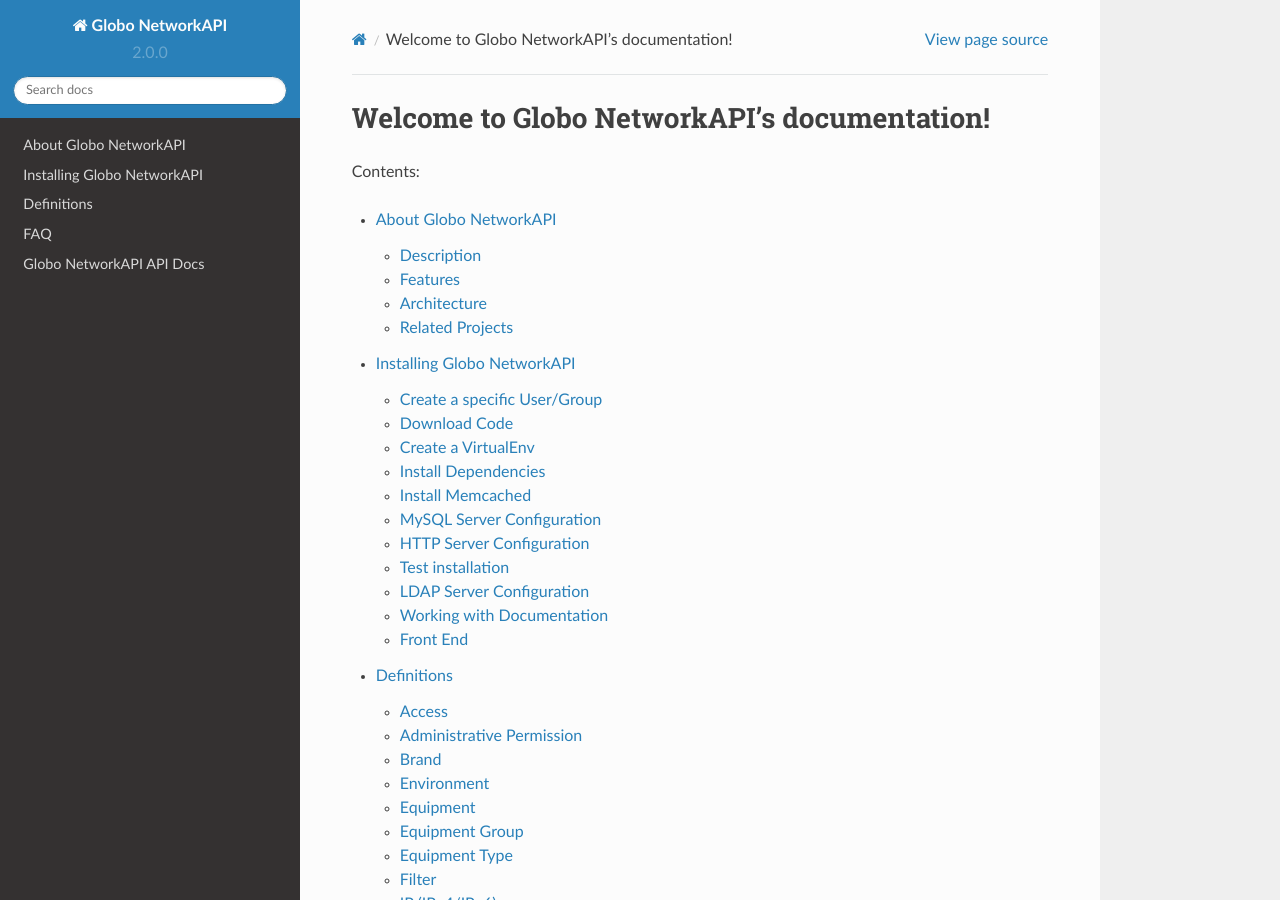
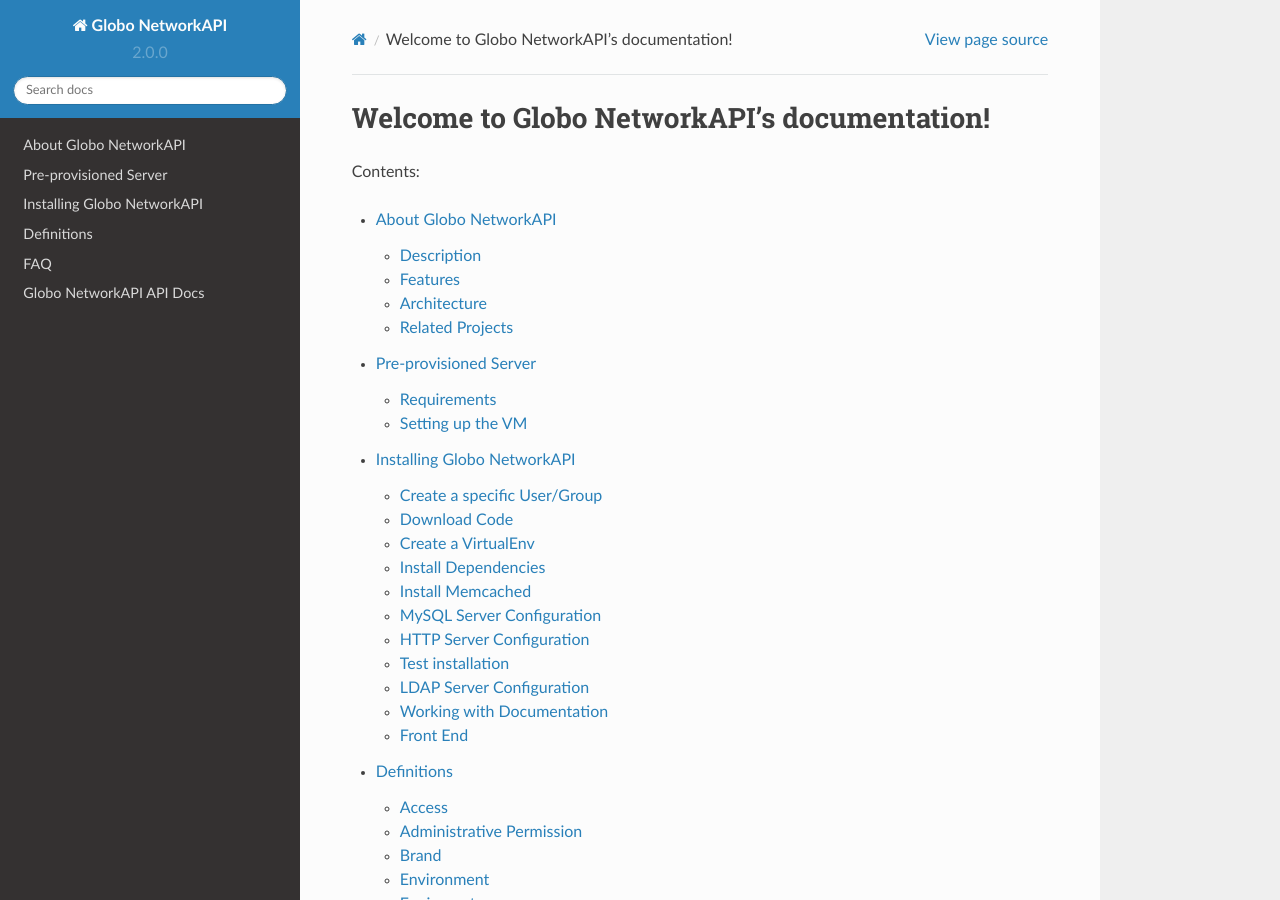
Before and after one commit to globocom/GloboNetworkAPI, a Sphinx documentation site: the page built from docs/index.rst, in a window 1280 px wide and 900 px high. Built offline with Sphinx 7.4.7 and the Read the Docs theme 2.0.0, drawn with Linux system fonts in a browser that asks for light colours; some of the changed lines change nothing that is shown.

Commit message:
Adding Vagrant and shell script files for provisioning VM. Creating documentation for this. No changes in API code.

````diff
--- a/docs/index.rst
+++ b/docs/index.rst
@@ -12,6 +12,7 @@
    :maxdepth: 2
 
    about
+   preprovisioned
    install
    definitions
    faq
--- /dev/null
+++ b/docs/preprovisioned.rst
@@ -0,0 +1,40 @@
+Pre-provisioned Server
+######################
+
+The pre provisioned Globo NetworkAPI server uses Vagrant with a Hashicorp Ubuntu 32 bit server.
+
+You can test it locally using this server. We don't recommend running this server in a production environment.
+
+Root password for MySQL database is "password".
+
+GloboNetworkAPI admin user password is "default".
+
+By default, the server will use IP 10.0.0.2/24 in a local network. If this settings conflict with you network environment, you can modify it in the "Vagrantfile", in root directory.
+
+Requirements
+************
+
+- [VirtualBox](https://www.virtualbox.org/wiki/Downloads)
+- [Vagrant](http://www.vagrantup.com/downloads.html) with vagrant Omnibus plugin
+```bash
+vagrant plugin install vagrant-omnibus)
+```
+- [Git](http://git-scm.com/downloads)
+
+
+Setting up the VM
+*****************
+
+Execute the following commands:
+
+```bash
+$ git clone https://github.com/globocom/GloboNetworkAPI
+$ cd GloboNetworkAPI
+$ vagrant up
+```
+
+The GloboNetworkAPI will be available locally at http://10.0.0.2:8000
+
+The gunicorn logs are at /tmp/gunicorn-*
+
+The Django logs are at /tmp/networkapi.log
````
Also changed, not shown: .gitmodules (added), 2 other files.
